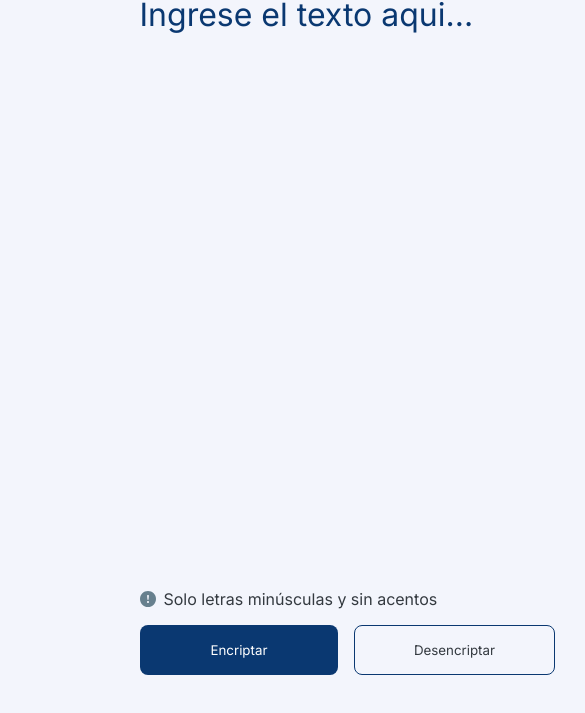
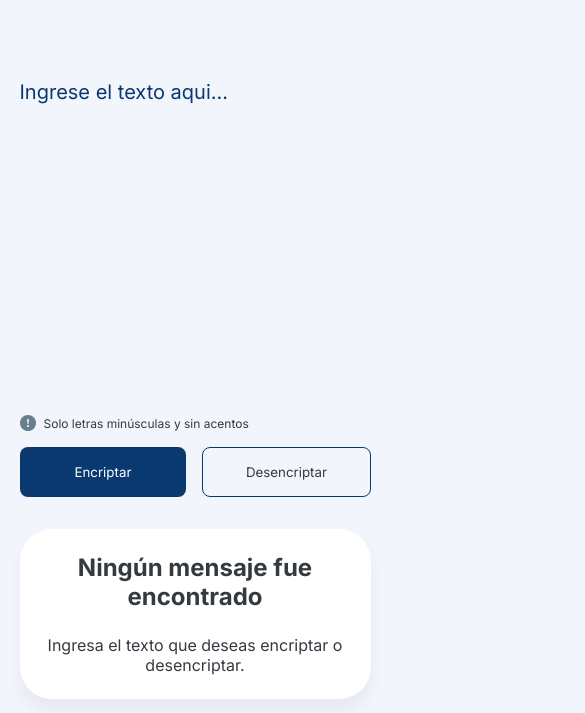
Before and after one commit to VLyned/alura-challenge-encriptador, a plain HTML site: page index.html in a window 390 px wide. Shown: the part 113-826 px from the top of the page, 585 px wide, since content can reach past the window. Drawn offline with Linux system fonts and the light colour scheme.

Commit message:
feat(style): Add initial media queries for responsiveness

```diff
--- a/index.html
+++ b/index.html
@@ -27,7 +27,7 @@
                     id="texto"
                     placeholder="Ingrese el texto aqui..."
                 ></textarea>
-                <p class="information"><img src="./assets/exclamation-icon.svg" alt="exclamacion">Solo letras minúsculas y sin acentos</p>
+                <p class="informacion"><img src="./assets/exclamation-icon.svg" alt="exclamacion">Solo letras minúsculas y sin acentos</p>
                 <div class="section-buttons">
                     <button id="encriptar">Encriptar</button>
                     <button id="desencriptar">Desencriptar</button>
--- a/styles/style.css
+++ b/styles/style.css
@@ -78,7 +78,7 @@ button {
 main {
     display: flex;
     flex-direction: row;
-    gap: 4rem;
+    gap: 2rem;
     height: 100%;
 }
 
@@ -117,7 +117,7 @@ section .section-buttons {
     gap: 1rem;
 }
 
-section .information {
+section .informacion {
     display: flex;
     flex-direction: row;
     gap: 0.5rem;
@@ -149,7 +149,7 @@ aside > div {
     display: flex;
     flex-direction: column;
 
-    gap: 1rem;
+    gap: 1.5rem;
 }
 
 aside .aside-content {
@@ -193,3 +193,51 @@ button#copiar {
 .hidden {
     display: none;
 }
+
+/* Media queries */
+@media (max-width: 992px) {
+    section {
+        flex: 6;
+    }
+
+    aside {
+        flex: 5;
+    }
+}
+
+@media (max-width: 768px) {
+    main {
+        flex-direction: column;
+        gap: 2rem;
+    }
+
+    section {
+        padding: 0;
+    }
+
+    section textarea {
+        font-size: 1.5rem;
+    }
+
+    aside {
+        flex: 1;
+    }
+
+    aside img {
+        display: none;
+    }
+}
+
+@media (max-width: 576px) {
+    section textarea {
+        font-size: 1.25rem;
+    }
+
+    section p.informacion {
+        font-size: 0.75rem;
+    }
+
+    aside p#resultado {
+        font-size: 1rem;
+    }
+}
```
